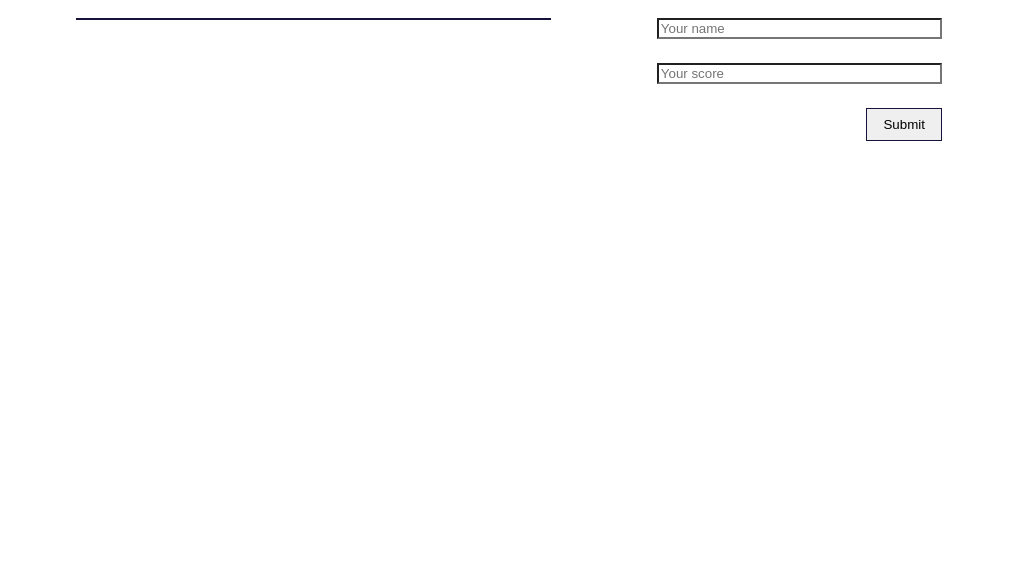
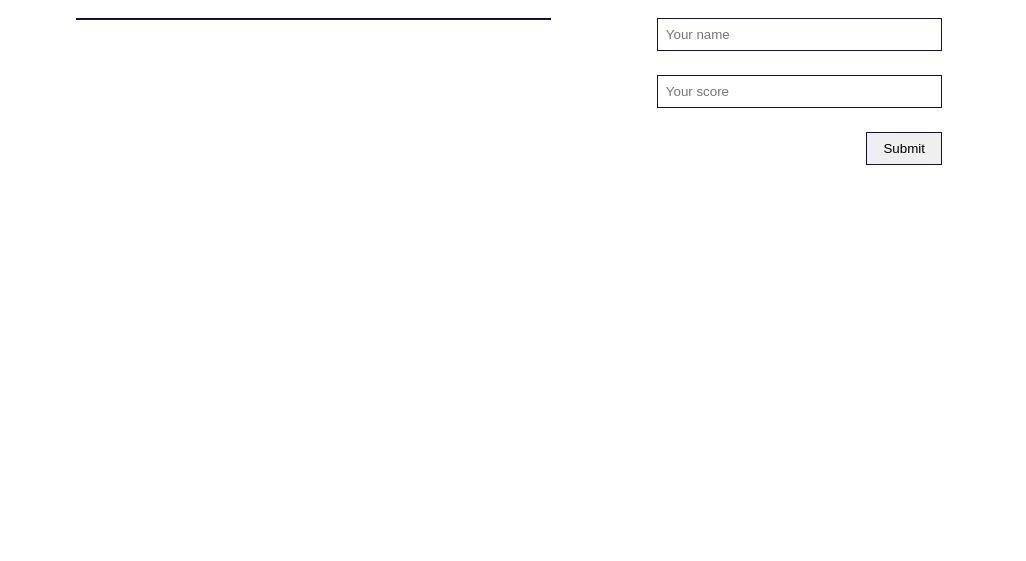
Before and after one commit to shahadat3669/leaderboard, a website built with webpack: page dist/index.html in a window 1280 px wide. Shown: the part 239-800 px from the top of the page, without its empty margins (36-1062 px from the left). Built offline with nearby package versions, Linux system fonts and the light colour scheme; no server answers.

Commit message:
Generate code for dist folder.

```diff
--- a/dist/index.html
+++ b/dist/index.html
@@ -14,11 +14,7 @@
         <div class="recent-score">
           <div class="recent-score-top">
             <h2 class="recent-score-title title">Recent scores</h2>
-            <button
-              class="btn btn-recent-score"
-              id="refreshScoresBtn"
-              type="button"
-            >
+            <button class="btn btn-refresh" id="refreshScoresBtn" type="button">
               Refresh
             </button>
           </div>
@@ -29,14 +25,21 @@
             <h2 class="add-score-title title">Add your score</h2>
           </div>
           <form method="post" class="add-score-form" id="addScoreForm">
-            <input type="text" name="user" placeholder="Your name" required />
             <input
+              class="add-score-form-field p-8"
+              type="text"
+              name="user"
+              placeholder="Your name"
+              required
+            />
+            <input
+              class="add-score-form-field p-8"
               type="number"
               name="score"
               placeholder="Your score"
               required
             />
-            <button class="btn add-score-btn" type="submit">Submit</button>
+            <button class="btn btn-add-score" type="submit">Submit</button>
           </form>
         </div>
       </div>
```
Also changed, not shown: dist/main.bundle.js (+2 -2 lines).
